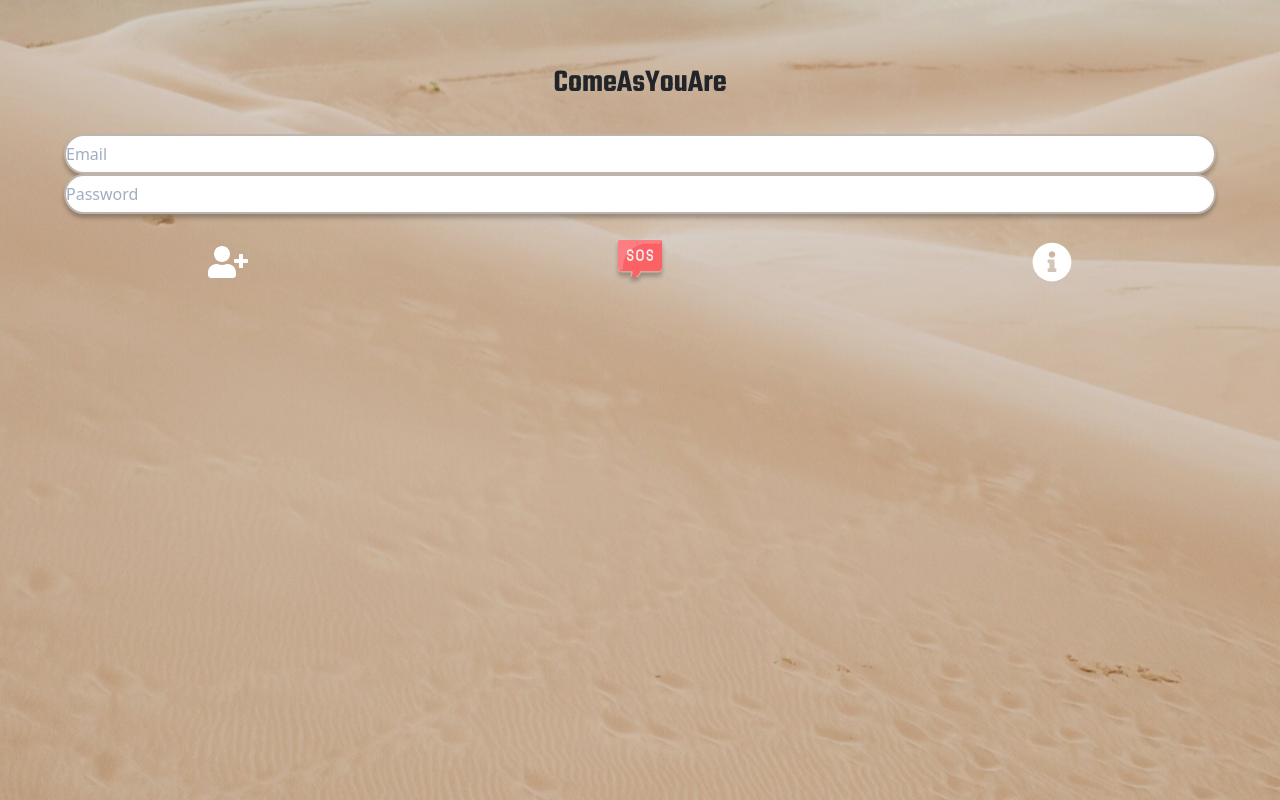
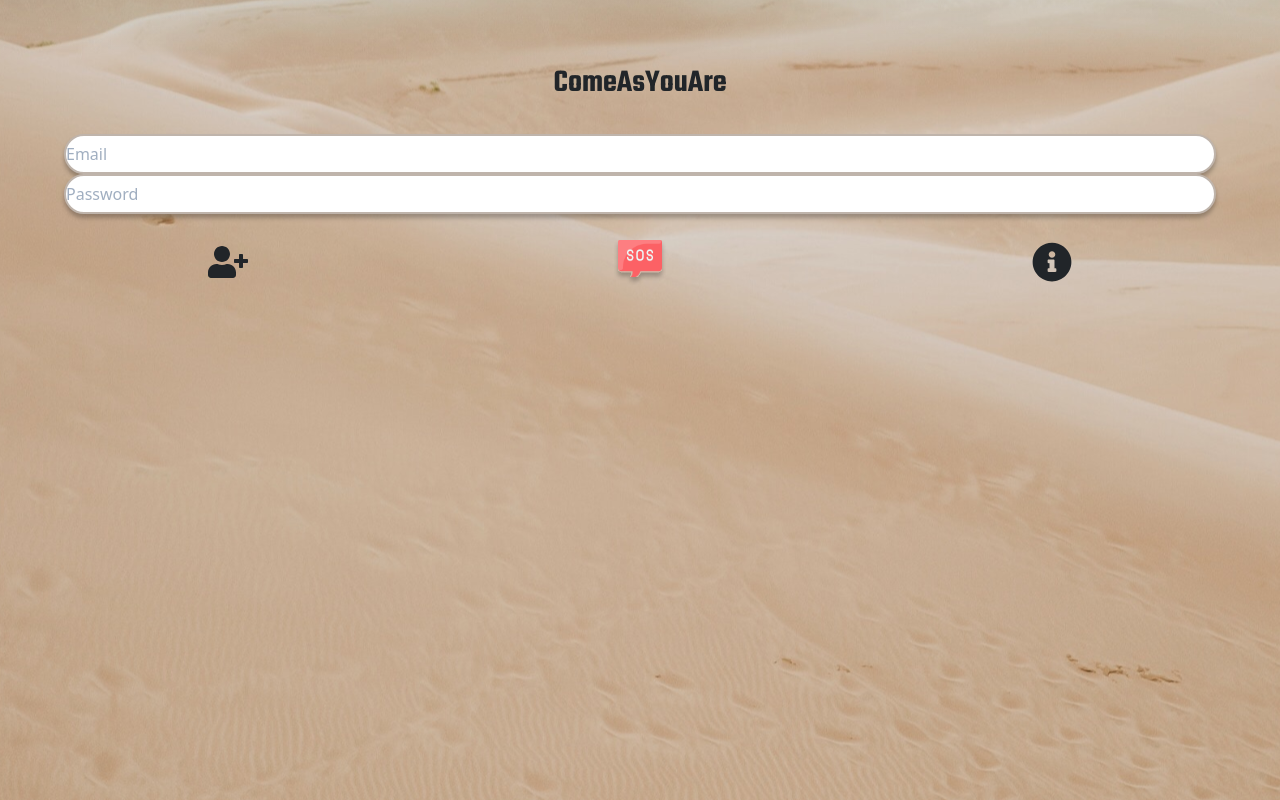
Before and after one commit to akolundzic/caya-client, a React (Create React App) app: page / in a window 1280 px wide. Built offline with nearby package versions, Linux system fonts and the light colour scheme.

Commit message:
signup is working

```diff
--- a/src/App.css
+++ b/src/App.css
@@ -76,6 +76,9 @@
 }
 button {
   border: none;
+}
+.go{
+
 }
 .button {
   height: 2rem;
--- a/src/App.js
+++ b/src/App.js
@@ -8,11 +8,14 @@
 import "bootstrap/dist/css/bootstrap.min.css";
 import Testtailwind from "./components/testtailwind";
 import "font-awesome/css/font-awesome.min.css";
+
 function App() {
   const [inputlogin, setInputlogin] = useState({});
   const [inputsignup, setInputsignup] = useState({});
+
   let vh = window.innerHeight * 0.01;
   document.documentElement.style.setProperty("--vh", `${vh}px`);
+
   let vw = window.innerWidth * 0.01;
   document.documentElement.style.setProperty("--vw", `${vw}px`);
 
--- a/src/components/Login.js
+++ b/src/components/Login.js
@@ -1,5 +1,6 @@
 import React from "react";
 import { FaUserPlus, FaInfoCircle } from "react-icons/fa";
+import { Link } from "react-router-dom";
 
 function Login({ inputlogin, setInputlogin }) {
   //get props from form, save into setLogin = [email, password]
@@ -34,15 +35,15 @@
         {/* <button onClick={submitTodoHandler} type="submit" id="new-task-submit"><i className="fa-solid fa-square-plus"></i></button> */}
       </form>
       <div className="icons">
-        <button id="house">
+        <Link to="/signup" id="house">
           <FaUserPlus/>
-        </button>
+        </Link>
         <button>
           <img src={require("./SOS.svg")} />
         </button>
-        <button id="house">
+        <Link to="/about" id="house">
           <FaInfoCircle />
-        </button>
+        </Link>
       </div>
     </div>
   );
--- a/src/components/Signup.js
+++ b/src/components/Signup.js
@@ -90,41 +90,6 @@
             />
           </Col>
         </Row>
-        {/* <Row>
-          <Col sm={9}>
-            <h3>Adresse</h3>
-            <input
-              name="streetname"
-              value={inputsignup.streetname}
-              type="text"
-              id="streetname"
-              placeholder="Straßenname"
-              onChange={loginHandler}
-            />
-          </Col>
-          <Col sm={2}>
-            <input
-              name="nr"
-              value={inputsignup.nr}
-              type="text"
-              id="nr"
-              placeholder="Nr."
-              onChange={loginHandler}
-            />
-          </Col>
-        </Row>
-        <Row>
-          <Col sm={9}>
-            <input
-              name="district"
-              value={inputsignup.district}
-              type="text"
-              id="district"
-              placeholder="Bezirk"
-              onChange={loginHandler}
-            />
-          </Col>
-        </Row> */}
         <Row>
           <Col sm={11}>
             <h3>Passwort</h3>
@@ -138,51 +103,10 @@
             />
           </Col>
         </Row>
-        <button onClick={sendData}>GO!</button>
+        <button className="bg-cyan-500 hover:bg-blue-700 text-white font-bold py-2 px-4 rounded-full" onClick={sendData}>GO!</button>
       </Container>
     </div>
   );
 };
 
 export default Signup;
-
-{
-  /* <form className="loginForm">
-    <h3>Name</h3>
-        <input
-          name="name"
-          // value={inputlogin.email}
-          type="text"
-          id="name"
-          placeholder="Name"
-          // onChange={loginHandler}
-        /> */
-}
-// <input
-//   name="surname"
-//   // value={inputlogin.password}
-//   type="text"
-//   id="surname"
-//   placeholder="Nachname"
-//   // onChange={loginHandler}
-// />
-// {/* <button onClick={submitTodoHandler} type="submit" id="new-task-submit"><i className="fa-solid fa-square-plus"></i></button> */}
-// <br></br>
-// <h3>Adresse</h3>
-// <input
-//   name="streetname"
-//   // value={inputlogin.password}
-//   type="text"
-//   id="streetname"
-//   placeholder="Straßenname"
-//   // onChange={loginHandler}
-// />
-// <input
-//   name="nr"
-//   // value={inputlogin.password}
-//   type="text"
-//   id="nr"
-//   placeholder="Nr."
-// onChange={loginHandler}
-//   />
-// </form>
```
